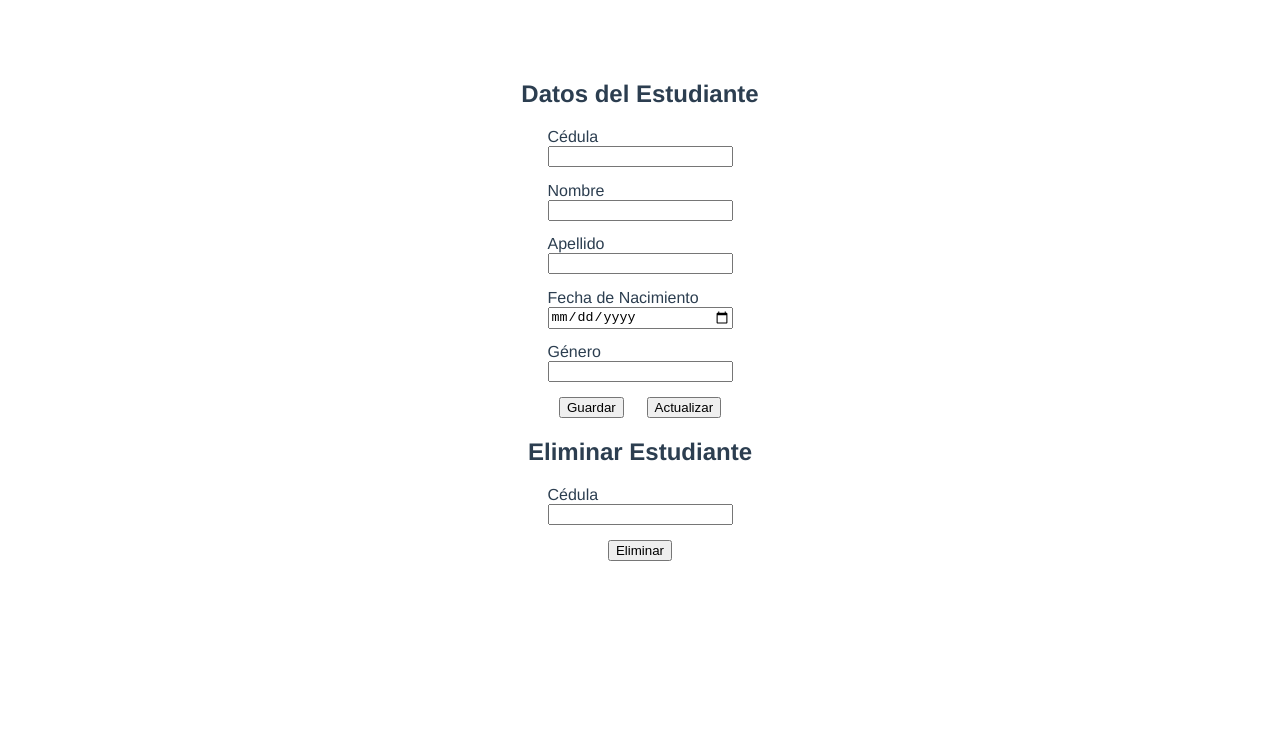
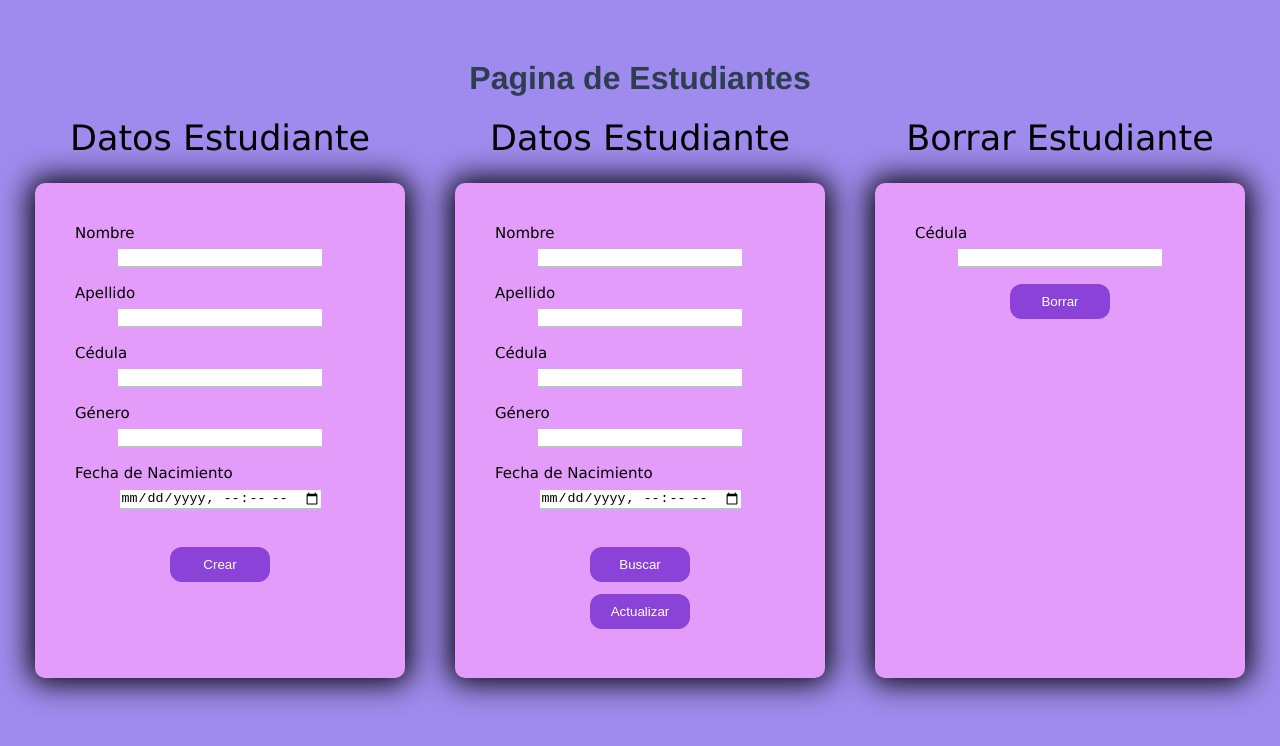
Before and after one commit to reymon4/pw_vue_u4_p6_rh, a Vue app: page / in a window 1280 px wide. Shown: the top 746 px of the page. Built offline with nearby package versions, Linux system fonts and the light colour scheme.

Commit message:
Tarea11 - Updated

```diff
--- a/package.json
+++ b/package.json
@@ -8,6 +8,7 @@
     "test:unit": "vue-cli-service test:unit"
   },
   "dependencies": {
+    "axios": "^1.7.2",
     "core-js": "^3.8.3",
     "vue": "^3.2.13"
   },
--- a/src/App.vue
+++ b/src/App.vue
@@ -1,16 +1,14 @@
 <template>
-<insertar-estudiante/>
-<eliminar-estudiante/>
+<estudiante-vue></estudiante-vue>
 </template>
 
 <script>
-import InsertarEstudiante from './pages/InsertarEstudiante.vue'
-import EliminarEstudiante from './pages/EliminarEstudiante.vue'
+import EstudianteVue from './pages/Estudiante.vue'
+
 export default {
   name: 'App',
   components: {
-    InsertarEstudiante,
-    EliminarEstudiante
+    EstudianteVue
   }
 }
 </script>
--- /dev/null
+++ b/src/components/ActualizarEstudiante.vue
@@ -0,0 +1,99 @@
+<template>
+  <div class="container">
+    <div class="formulario">
+      <header>Datos Estudiante</header>
+      <section>
+        <div class="form">
+          <p type="Nombre">
+            <input v-model="nombre" type="text" />
+          </p>
+          <p type="Apellido">
+            <input v-model="apellido" type="text" />
+          </p>
+          <p type="Cédula">
+            <input v-model="cedula" type="text" />
+          </p>
+          <p type="Género">
+            <input v-model="genero" type="text" />
+          </p>
+          <p type="Fecha de Nacimiento">
+            <input v-model="fecha" type="datetime-local" />
+          </p>
+          <div class="botonBuscar">
+            <button @click="consultar">Buscar</button>
+          </div>
+          <div class="botonActualizar">
+            <button @click="actualizar">Actualizar</button>
+          </div>
+        </div>
+      </section>
+    </div>
+  </div>
+</template>
+
+<script>
+import {
+  obtenerPorCedulaAxiosFachada,
+  actualizarFachada,
+} from '../helpers/clienteEstudiante';
+export default {
+  data() {
+    return {
+      cedula: null,
+      genero: null,
+      apellido: null,
+      fecha: null,
+      nombre: null,
+    };
+  },
+  methods: {
+    async consultar() {
+      console.log(this.cedula);
+
+      const data = await obtenerPorCedulaAxiosFachada(this.cedula);
+      console.log(data);
+      console.log(data.nombre);
+      console.log(data.apellido);
+      this.genero = data.genero;
+      this.apellido = data.apellido;
+      this.nombre = data.nombre;
+      this.fecha = data.fecha;
+    },
+
+    //1998-08-31T00:00:00
+    async actualizar() {
+
+      const bodyEstudiante = {
+        nombre: this.nombre,
+        apellido: this.apellido,
+        fechaNacimiento:this.fechaNacimiento,
+        genero: this.genero,
+        cedula: this.cedula,
+      };
+      //necesita dos argumentos cedula y el objeto estudiante
+      const data = await actualizarFachada(this.cedula, bodyEstudiante);
+      console.log(data);
+    },
+  },
+};
+</script>
+<style>
+
+button {
+  width: 100px;
+  padding: 10px 20px;
+  background-color: #8b42d8;
+  color: white;
+  border-radius: 12px;
+  cursor: pointer;
+  border: none;
+}
+.botonBuscar {
+  display: flex;
+  justify-content: center;
+  align-items: center;
+  font-family: Verdana, Geneva, Tahoma, sans-serif;
+  margin-top: 25px;
+  padding: 12px;
+}
+</style>
--- /dev/null
+++ b/src/components/EliminarEstudiante.vue
@@ -0,0 +1,37 @@
+<template>
+    <div class="container">
+      <div class="formulario">
+        <header>Borrar Estudiante</header>
+        <section>
+          <form class="form">
+            <p type="Cédula">
+              <input type="text" v-model="cedula" />
+            </p>
+            <div class="botonEliminar">
+              <button @click="eliminar">Borrar</button>
+            </div>
+          </form>
+        </section>
+      </div>
+    </div>
+  </template>
+
+  <script>
+  import{eliminarFachada} from '../helpers/clienteEstudiante';
+  export default{
+    data(){
+      return{
+        cedula:null
+      }
+    },
+    methods:{
+      async eliminar(){
+        const data=await eliminarFachada(this.cedula);
+        console.log(data);
+      }
+    }
+  }
+  </script>
+  <style>
+
+  </style>
--- /dev/null
+++ b/src/components/GuardarEstudiante.vue
@@ -0,0 +1,110 @@
+<template>
+  <div class="container">
+    <div class="formulario">
+      <header>Datos Estudiante</header>
+      <section>
+        <form class="form">
+          <p type="Nombre">
+            <input v-model="nombre" type="text" />
+          </p>
+          <p type="Apellido">
+            <input v-model="apellido" type="text" />
+          </p>
+          <p type="Cédula">
+            <input v-model="cedula" type="text" />
+          </p>
+          <p type="Género">
+            <input v-model="genero" type="text" />
+          </p>
+          <p type="Fecha de Nacimiento">
+            <input v-model="fecha" type="datetime-local" />
+          </p>
+          <div class="botonCrear">
+            <button @click="crear">Crear</button>
+          </div>
+        </form>
+      </section>
+    </div>
+  </div>
+</template>
+
+  <script>
+import {guardarFachada} from '../helpers/clienteEstudiante';
+export default {
+  data() {
+    return {
+      nombre: null,
+      cedula: null,
+      genero: null,
+      fecha: null,
+    };
+  },
+  methods: {
+    async crear() {
+      const bodyEstudiante = {
+        nombre: this.nombre,
+        apellido: this.apellido,
+        fechaNacimiento: this.fechaNacimiento,
+        genero: this.genero,
+        cedula: this.cedula,
+      };
+      const data = await guardarFachada(bodyEstudiante);
+      console.log(data);
+    },
+  },
+};
+</script>
+  <style>
+.container {
+  display: flex;
+  justify-content: center;
+  align-items: center;
+  font-family: Verdana, Geneva, Tahoma, sans-serif;
+}
+body {
+  background-color: rgb(159, 139, 237);
+}
+p:before {
+    display: flex;
+
+  content: attr(type);
+  margin: 5px;
+  font-size: 15px;
+  color: black;
+
+}
+
+header {
+  color: black;
+  font-size: 35px;
+
+}
+input {
+  width: 200px;
+  border: none;
+  border-bottom: 2px solid #bebed2;
+}
+input:focus {
+  outline: none;
+  border-bottom: 2px solid #78788c;
+}
+.form {
+  width: 300px;
+  height: 445px;
+  background-color: #e39cf9;
+  border-radius: 10px;
+  padding: 25px 35px;
+  margin: 25px;
+  box-shadow: 0px 0px 30px 5px #000;
+}
+
+
+.botonCrear {
+  display: flex;
+  justify-content: center;
+  align-items: center;
+  font-family: Verdana, Geneva, Tahoma, sans-serif;
+  margin-top: 25px;
+  padding: 12px;
+}
+</style>
--- /dev/null
+++ b/src/helpers/clienteEstudiante.js
@@ -0,0 +1,55 @@
+import axios from "axios";
+
+//Métodos de Consumo del API
+
+
+const obtenerPorCedulaAxios = async (cedula) => {
+    console.log(cedula);
+    console.log("AXIOS")
+    const data = axios.get(`http://localhost:8080/API/v1.0/Matricula/estudiantes/${cedula}`).then(r => r.data);
+    console.log("AXIOS2")
+    console.log(data);
+    return data;
+
+}
+const guardar = async (estudianteBody) => {
+    console.log(estudianteBody);
+    const data = axios.post(`http://localhost:8080/API/v1.0/Matricula/estudiantes`, estudianteBody).then(r => r.data);
+    console.log(data);
+    return data;
+
+}
+const actualizar = async (cedula, estudianteBody) => {
+    const data = axios.put(`http://localhost:8080/API/v1.0/Matricula/estudiantes/${cedula}`, estudianteBody).then(r => r.data);
+    console.log(data);
+    return data;
+}
+const actualizarParcial = async (cedula, estudianteBody) => {
+    const data = axios.patch(`http://localhost:8080/API/v1.0/Matricula/estudiantes/${cedula}`, estudianteBody).then(r => r.data);
+    console.log(data);
+    return data;
+}
+const eliminar = async (cedula) => {
+    const data = axios.delete(`http://localhost:8080/API/v1.0/Matricula/estudiantes/${cedula}`).then(r => r.data);
+    console.log(data);
+    return data;
+
+}
+//Métodos de Fachada es una buena práctica ya que no se debe exponer directamente los metodos que tiene la logica
+
+export const obtenerPorCedulaAxiosFachada = async (cedula) => {
+    return await obtenerPorCedulaAxios(cedula);
+
+}
+export const guardarFachada = async (estudianteBody) => {
+    return await guardar(estudianteBody);
+}
+export const actualizarFachada = async (cedula, estudianteBody) => {
+    return await actualizar(cedula, estudianteBody);
+}
+export const actualizarParcialFachada = async (cedula, estudianteBody) => {
+    return await actualizarParcial(cedula, estudianteBody);
+}
+export const eliminarFachada = async (cedula) => {
+    return await eliminar(cedula);
+}
--- a/src/pages/EliminarEstudiante.vue
+++ /dev/null
@@ -1,24 +0,0 @@
-<template>
-    <div class="container">
-        <h2>Eliminar Estudiante</h2>
-        <form>
-        <div class="form-group">
-            <label for="cedula">Cédula</label>
-            <input type="text" id="cedula" />
-        </div>
-        <div class="form-buttons">
-            <button type="submit">Eliminar</button>
-        </div>
-        </form>
-    </div>
-</template>
-
-<script>
-export default {
-
-}
-</script>
-
-<style>
-
-</style>
--- /dev/null
+++ b/src/pages/Estudiante.vue
@@ -0,0 +1,34 @@
+<template>
+
+  <h1>Pagina de Estudiantes</h1>
+  <div class="container">
+  <GuardarEstudianteVue></GuardarEstudianteVue>
+  <ActualizarEstudianteVue></ActualizarEstudianteVue>
+  <EliminarEstudianteVue></EliminarEstudianteVue>
+  </div>
+
+
+</template>
+
+<script>
+import ActualizarEstudianteVue from '@/components/ActualizarEstudiante.vue'
+import EliminarEstudianteVue from '@/components/EliminarEstudiante.vue'
+import GuardarEstudianteVue from '@/components/GuardarEstudiante.vue'
+export default {
+    components: {
+    ActualizarEstudianteVue,
+    EliminarEstudianteVue,
+    GuardarEstudianteVue
+    }
+  }
+
+</script>
+
+<style>
+.container {
+  display: flex;
+  justify-content: center;
+ flex-direction: row;
+
+}
+</style>
--- a/src/pages/InsertarEstudiante.vue
+++ /dev/null
@@ -1,53 +0,0 @@
-<template>
-  <div class="container">
-    <h2>Datos del Estudiante</h2>
-    <form>
-      <div class="form-group">
-        <label for="cedula">Cédula</label>
-        <input type="text" id="cedula" />
-      </div>
-      <div class="form-group">
-        <label for="nombre">Nombre</label>
-        <input type="text" id="nombre" />
-      </div>
-      <div class="form-group">
-        <label for="apellido">Apellido</label>
-        <input type="text" id="apellido" />
-      </div>
-      <div class="form-group">
-        <label for="fechaNacimiento">Fecha de Nacimiento</label>
-        <input type="date" id="fechaNacimiento" />
-      </div>
-      <div class="form-group">
-        <label for="genero">Género</label>
-        <input type="text" id="genero" />
-      </div>
-      <div class="form-buttons">
-        <button type="submit">Guardar</button>
-        <button type="submit">Actualizar</button>
-      </div>
-    </form>
-  </div>
-</template>
-
-<script>
-export default {};
-</script>
-
-<style>
-.container {
-  display: flex;
-  flex-direction: column;
-  align-items: center;
-}
-.form-group {
-  display: flex;
-  flex-direction: column;
-  margin-bottom: 8%;
-  text-align: left;
-}
-.form-buttons {
-  display: flex;
-  justify-content: space-around;
-}
-</style>
```
Also changed, not shown: 1 other file (tests, documents, lock files or other folders).
